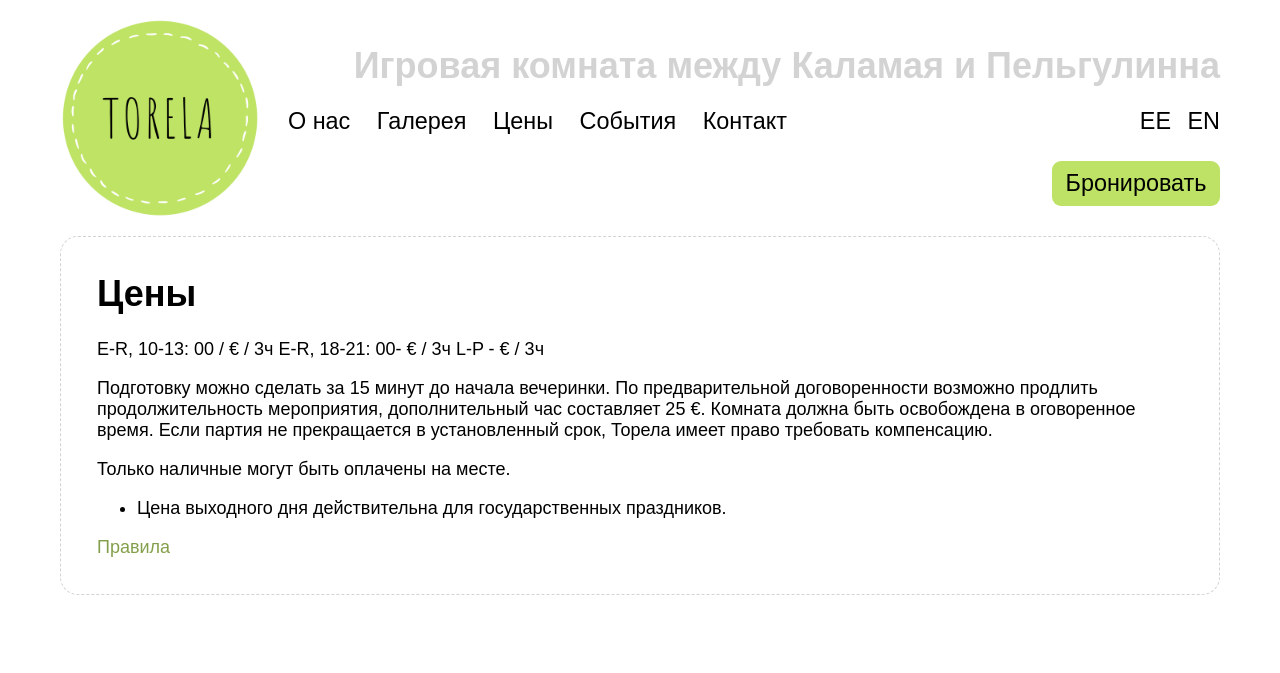
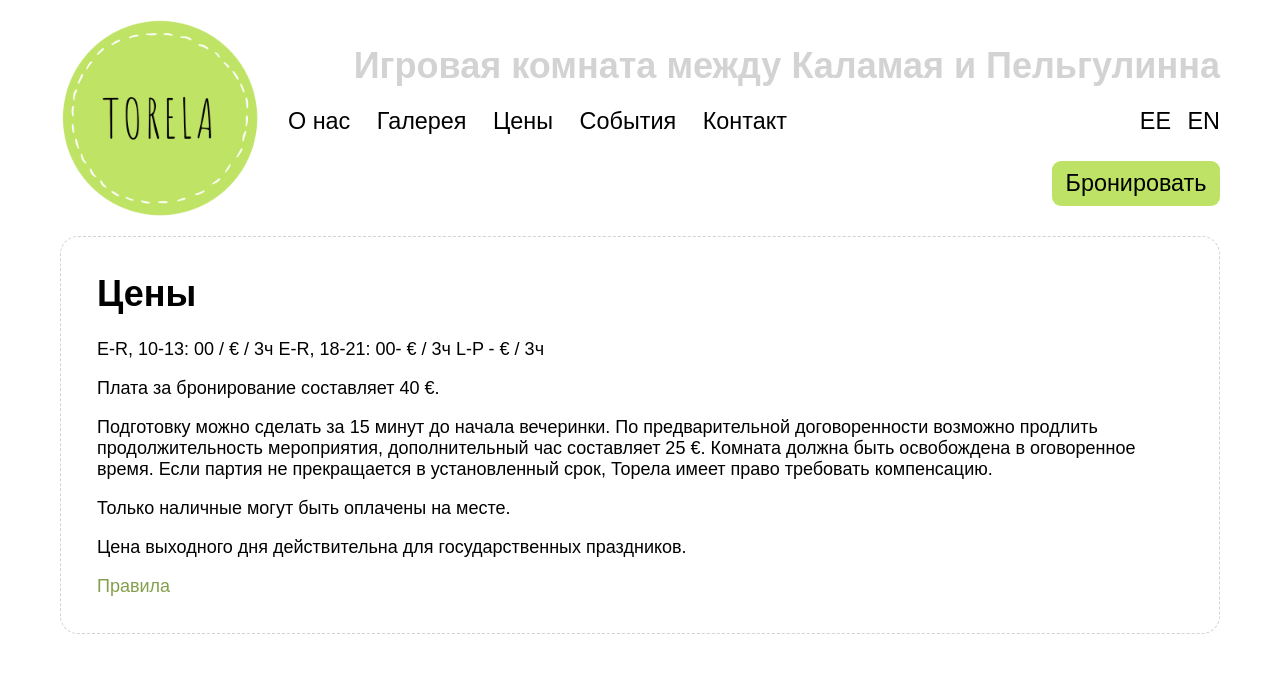
Before and after one commit to mypsik/torela, a Jekyll site: the page built from ru/prices/index.md, in a window 1280 px wide. Shown: the top 673 px of the page. Built offline with Jekyll 4.4.1, drawn with Linux system fonts in a browser that asks for light colours; a script that is not in the unit is left out.

Commit message:
lisaain broneerimistasu

```diff
--- a/ru/prices/index.md
+++ b/ru/prices/index.md
@@ -11,12 +11,14 @@ E-R, 10-13: 00 / € / 3ч
 E-R, 18-21: 00- € / 3ч
 L-P - € / 3ч
 
+Плата за бронирование составляет 40 €.
+
 Подготовку можно сделать за 15 минут до начала вечеринки.
 По предварительной договоренности возможно продлить продолжительность мероприятия, дополнительный час составляет 25 €.
 Комната должна быть освобождена в оговоренное время. Если партия не прекращается в установленный срок, Торела имеет право требовать компенсацию.
 
 Только наличные могут быть оплачены на месте.
 
-* Цена выходного дня действительна для государственных праздников.
+Цена выходного дня действительна для государственных праздников.
 
 [Правила](/ru/rules/)
```
